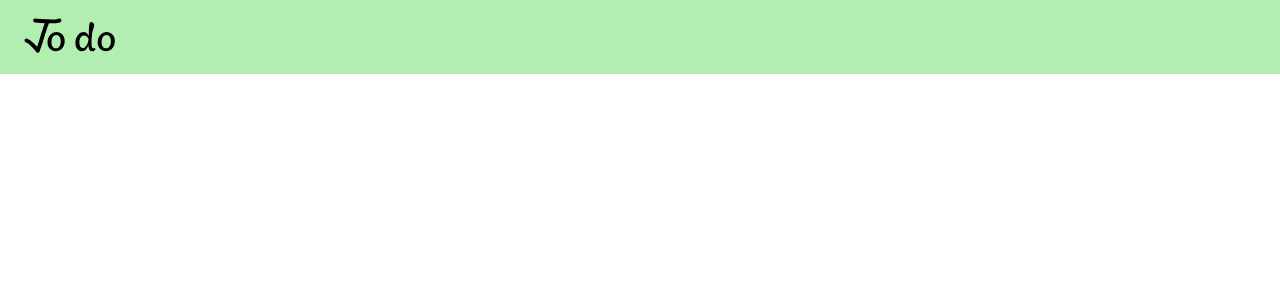
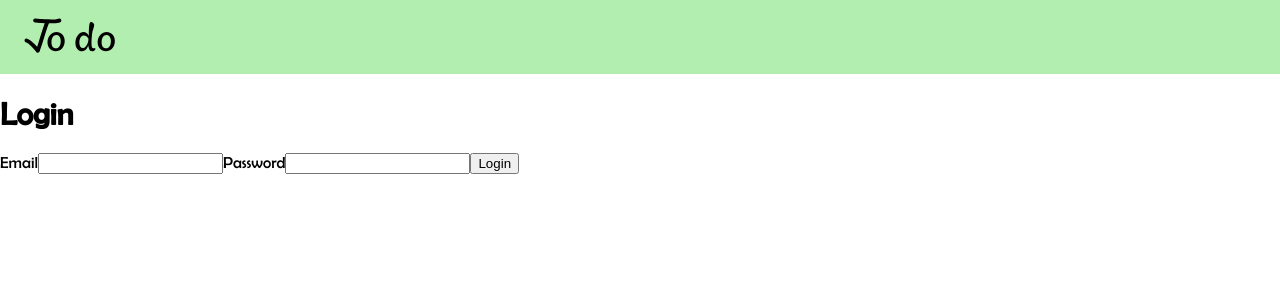
Before and after one commit to Thomasmc96/Todos, a React (Create React App) app: page /login in a window 1280 px wide. Before the commit this address had no page. Shown: the top 300 px of the page. Built offline with nearby package versions, Linux system fonts and the light colour scheme.

Commit message:
Login WIP

```diff
--- a/src/App.js
+++ b/src/App.js
@@ -1,13 +1,14 @@
-import './App.css';
-import React from 'react';
+import "./App.css";
+import React from "react";
 
 // Import routing components
-import { BrowserRouter as Router, Routes, Route } from 'react-router-dom';
+import { BrowserRouter as Router, Routes, Route } from "react-router-dom";
 
 // Import own components
-import Frontpage from './components/Frontpage/Frontpage';
-import Header from './components/Header/Header';
-import List from './components/List/List'
+import Frontpage from "./components/Frontpage/Frontpage";
+import Header from "./components/Header/Header";
+import List from "./components/List/List";
+import Login from "./components/Login/Login";
 
 const App = () => {
   return (
@@ -15,8 +16,9 @@ const App = () => {
       <Header />
       <Routes>
         <Route path="/" element={<Frontpage />} />
-        <Route path='/list/:id' element={<List />} />
-       </Routes>
+        <Route path="/list/:id" element={<List />} />
+        <Route path="/login" element={<Login />} />
+      </Routes>
     </Router>
   );
 };
--- /dev/null
+++ b/src/components/Login/Login.js
@@ -0,0 +1,22 @@
+import React from "react";
+import "./Login.css";
+
+const Login = () => {
+  const submitLogin = () => {
+    console.log("Login");
+  };
+  return (
+    <div>
+      <h1>Login</h1>
+      <form onSubmit={submitLogin}>
+        <label htmlFor="email">Email</label>
+        <input type="email" name="email" required />
+        <label htmlFor="password">Password</label>
+        <input type="password" name="password" required />
+        <button type="Submit">Login</button>
+      </form>
+    </div>
+  );
+};
+
+export default Login;
```
Also changed, not shown: src/components/Login/Login.css (added).
